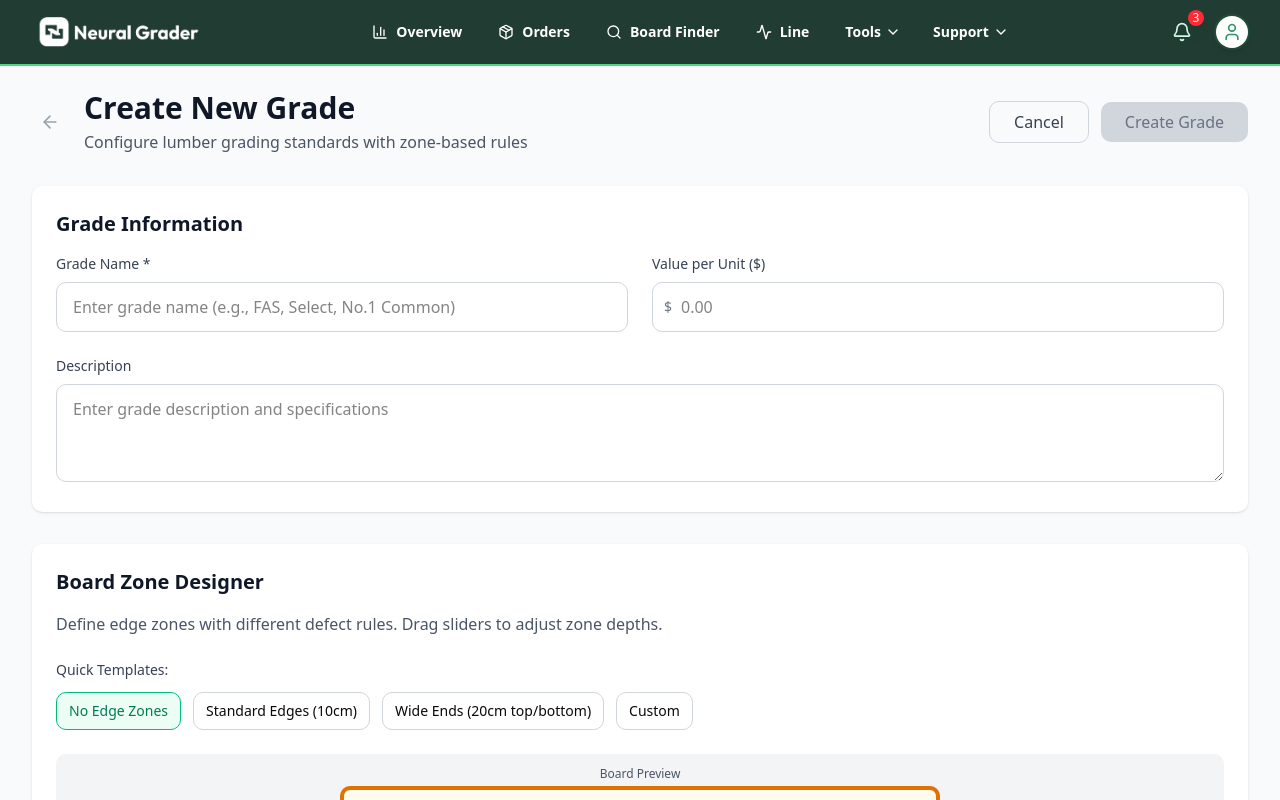
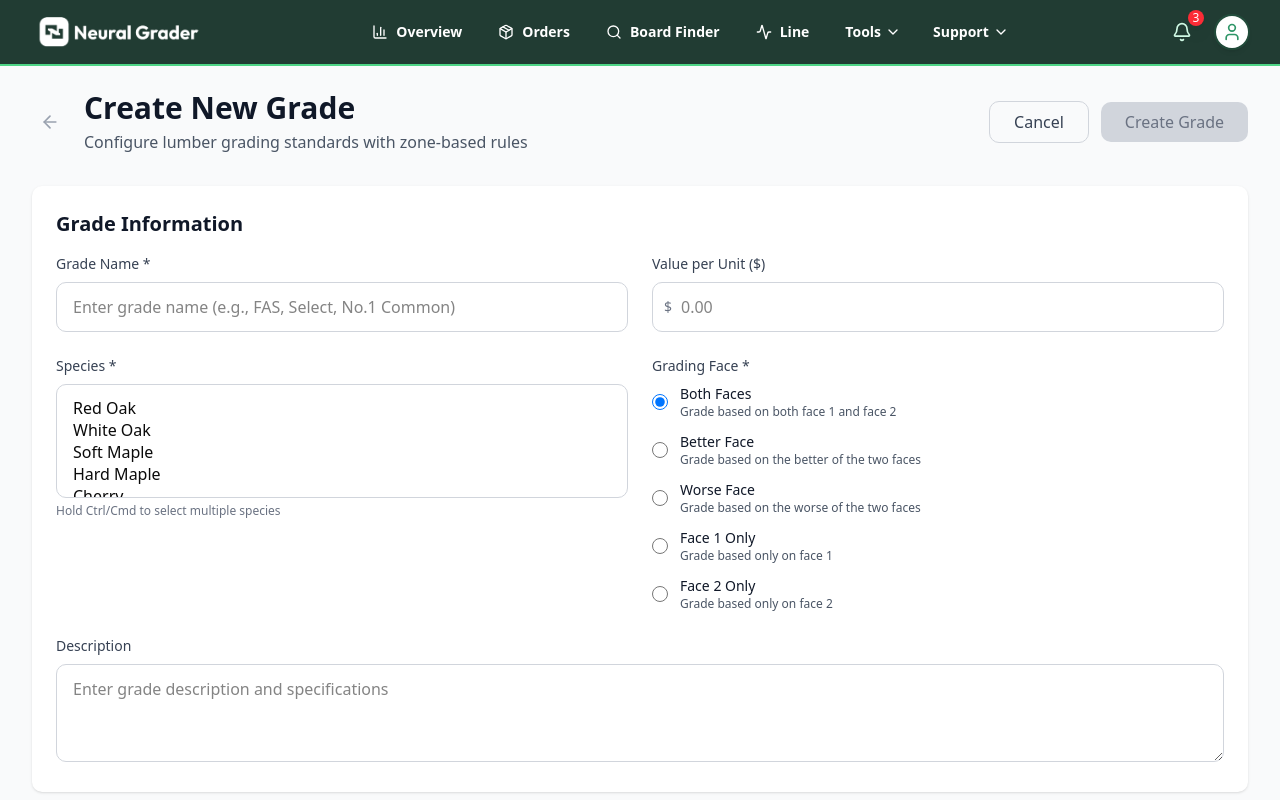
Before and after one commit to erbarraud/NG-V3, a Vue app: page /grade-management/create in a window 1280 px wide. Shown: the top 800 px of the page. Built offline with nearby package versions, Linux system fonts and the light colour scheme.

Commit message:
Add species selection and grading face options

```diff
--- a/src/views/CreateGrade.vue
+++ b/src/views/CreateGrade.vue
@@ -77,6 +77,112 @@
             </div>
           </div>
         </div>
+
+        <!-- Species and Grading Face Selection -->
+        <div class="grid grid-cols-1 md:grid-cols-2 gap-6 mt-6">
+          <div>
+            <label for="species" class="block text-sm font-medium text-gray-700 mb-2">
+              Species *
+            </label>
+            <select
+              id="species"
+              v-model="gradeForm.species"
+              multiple
+              required
+              class="w-full px-4 py-3 border border-gray-300 rounded-lg focus:ring-2 focus:ring-emerald-500 focus:border-emerald-500"
+              size="4"
+            >
+              <option value="red-oak">Red Oak</option>
+              <option value="white-oak">White Oak</option>
+              <option value="soft-maple">Soft Maple</option>
+              <option value="hard-maple">Hard Maple</option>
+              <option value="cherry">Cherry</option>
+              <option value="walnut">Walnut</option>
+              <option value="ash">Ash</option>
+              <option value="hickory">Hickory</option>
+              <option value="birch">Birch</option>
+              <option value="beech">Beech</option>
+              <option value="poplar">Poplar</option>
+              <option value="pine">Pine</option>
+              <option value="douglas-fir">Douglas Fir</option>
+              <option value="cedar">Cedar</option>
+            </select>
+            <div class="text-xs text-gray-500 mt-1">Hold Ctrl/Cmd to select multiple species</div>
+          </div>
+
+          <div>
+            <label class="block text-sm font-medium text-gray-700 mb-2">
+              Grading Face *
+            </label>
+            <div class="space-y-3">
+              <label class="flex items-center">
+                <input
+                  type="radio"
+                  value="both-faces"
+                  v-model="gradeForm.faceGradingOption"
+                  class="h-4 w-4 text-emerald-600 focus:ring-emerald-500 border-gray-300"
+                />
+                <div class="ml-3">
+                  <div class="text-sm font-medium text-gray-900">Both Faces</div>
+                  <div class="text-xs text-gray-600">Grade based on both face 1 and face 2</div>
+                </div>
+              </label>
+
+              <label class="flex items-center">
+                <input
+                  type="radio"
+                  value="better-face"
+                  v-model="gradeForm.faceGradingOption"
+                  class="h-4 w-4 text-emerald-600 focus:ring-emerald-500 border-gray-300"
+                />
+                <div class="ml-3">
+                  <div class="text-sm font-medium text-gray-900">Better Face</div>
+                  <div class="text-xs text-gray-600">Grade based on the better of the two faces</div>
+                </div>
+              </label>
+
+              <label class="flex items-center">
+                <input
+                  type="radio"
+                  value="worse-face"
+                  v-model="gradeForm.faceGradingOption"
+                  class="h-4 w-4 text-emerald-600 focus:ring-emerald-500 border-gray-300"
+                />
+                <div class="ml-3">
+                  <div class="text-sm font-medium text-gray-900">Worse Face</div>
+                  <div class="text-xs text-gray-600">Grade based on the worse of the two faces</div>
+                </div>
+              </label>
+
+              <label class="flex items-center">
+                <input
+                  type="radio"
+                  value="face-1-only"
+                  v-model="gradeForm.faceGradingOption"
+                  class="h-4 w-4 text-emerald-600 focus:ring-emerald-500 border-gray-300"
+                />
+                <div class="ml-3">
+                  <div class="text-sm font-medium text-gray-900">Face 1 Only</div>
+                  <div class="text-xs text-gray-600">Grade based only on face 1</div>
+                </div>
+              </label>
+
+              <label class="flex items-center">
+                <input
+                  type="radio"
+                  value="face-2-only"
+                  v-model="gradeForm.faceGradingOption"
+                  class="h-4 w-4 text-emerald-600 focus:ring-emerald-500 border-gray-300"
+                />
+                <div class="ml-3">
+                  <div class="text-sm font-medium text-gray-900">Face 2 Only</div>
+                  <div class="text-xs text-gray-600">Grade based only on face 2</div>
+                </div>
+              </label>
+            </div>
+          </div>
+        </div>
+
         <div class="mt-6">
           <label for="description" class="block text-sm font-medium text-gray-700 mb-2">
             Description
```
